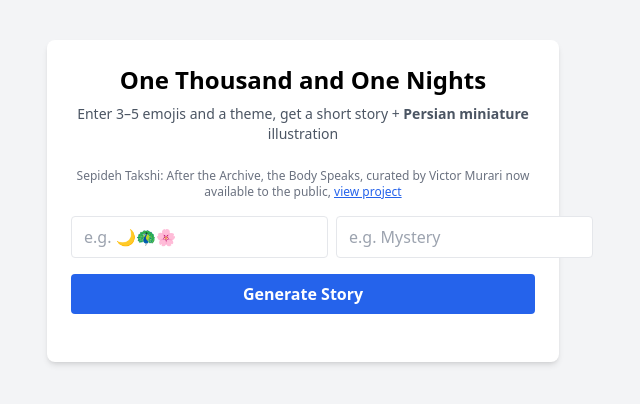
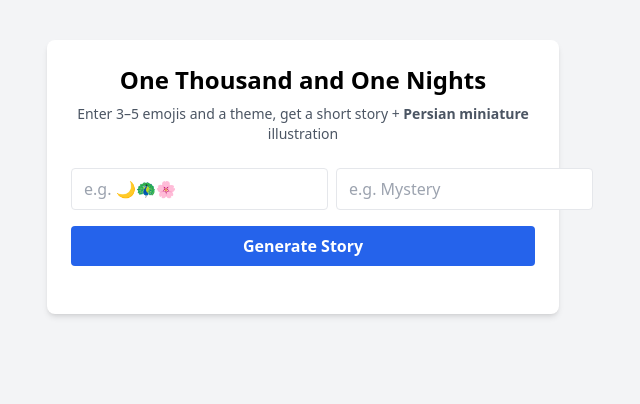
Before and after one commit to Sepide-19/One-Thousand-One-Nights, a Flask app: page / in a window 1280 px wide. Shown: the top 404 px of the page, without its empty margins (337-977 px from the left). Run offline with Flask 3, Linux system fonts and the light colour scheme; some libraries are stand-ins or nearby versions.

Commit message:
Update index.html

```diff
--- a/templates/index.html
+++ b/templates/index.html
@@ -17,13 +17,7 @@
       Enter 3–5 emojis and a theme, get a short story + <b>Persian miniature</b> illustration
     </p>
 
-    <p class="text-xs text-gray-500 text-center mb-4">
-      Sepideh Takshi: After the Archive, the Body Speaks, curated by Victor Murari now available to the public,
-      <a href="https://takshi.victormurari.art/" target="_blank" rel="noopener noreferrer"
-        class="text-blue-600 underline">
-        view project
-      </a>
-    </p>
+
 
     <div class="flex gap-2 mb-4">
       <input id="emojiInput" type="text" placeholder="e.g. 🌙🦚🌸"
```
